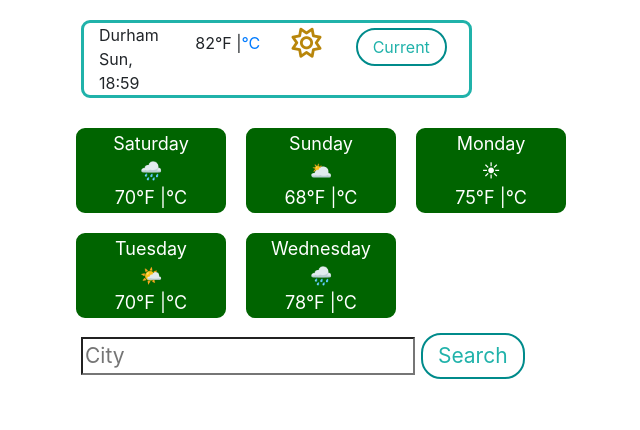
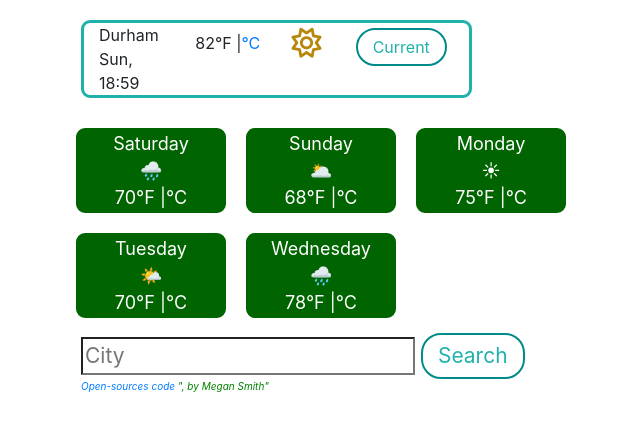
Before and after one commit to megss731/Weather-App, a plain HTML site: page index.html in a window 1280 px wide. Shown: the whole page, without its empty margins (4-644 px from the left). Drawn offline with nearby package versions, Linux system fonts and the light colour scheme.

Commit message:
added link/coded by

```diff
--- a/index.html
+++ b/index.html
@@ -106,6 +106,12 @@
         />
         <button class="search-button">Search</button>
       </form>
+      <p class="coded-by">
+        <a href="http://github.com/megss731/Weather-App" target="_blank"
+          >Open-sources code</a
+        >
+        ", by Megan Smith"
+      </p>
     </div>
     <script src="src/weatherapp.js"></script>
   </body>
--- a/src/weatherapp.css
+++ b/src/weatherapp.css
@@ -61,3 +61,9 @@ form {
   transition: all 200ms ease-in-out;
   cursor: grabbing;
 }
+.coded-by {
+  font-size: x-small;
+  font-style: italic;
+  text-align: left;
+  color: green;
+}
```
